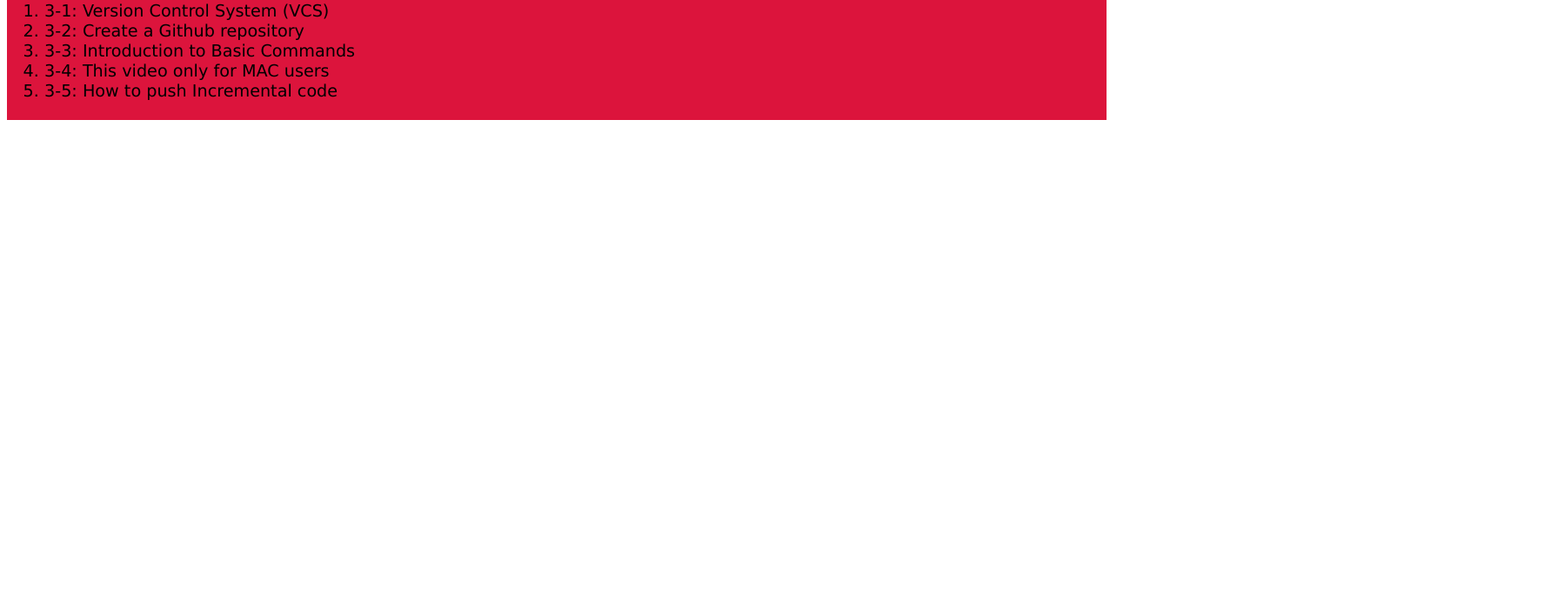
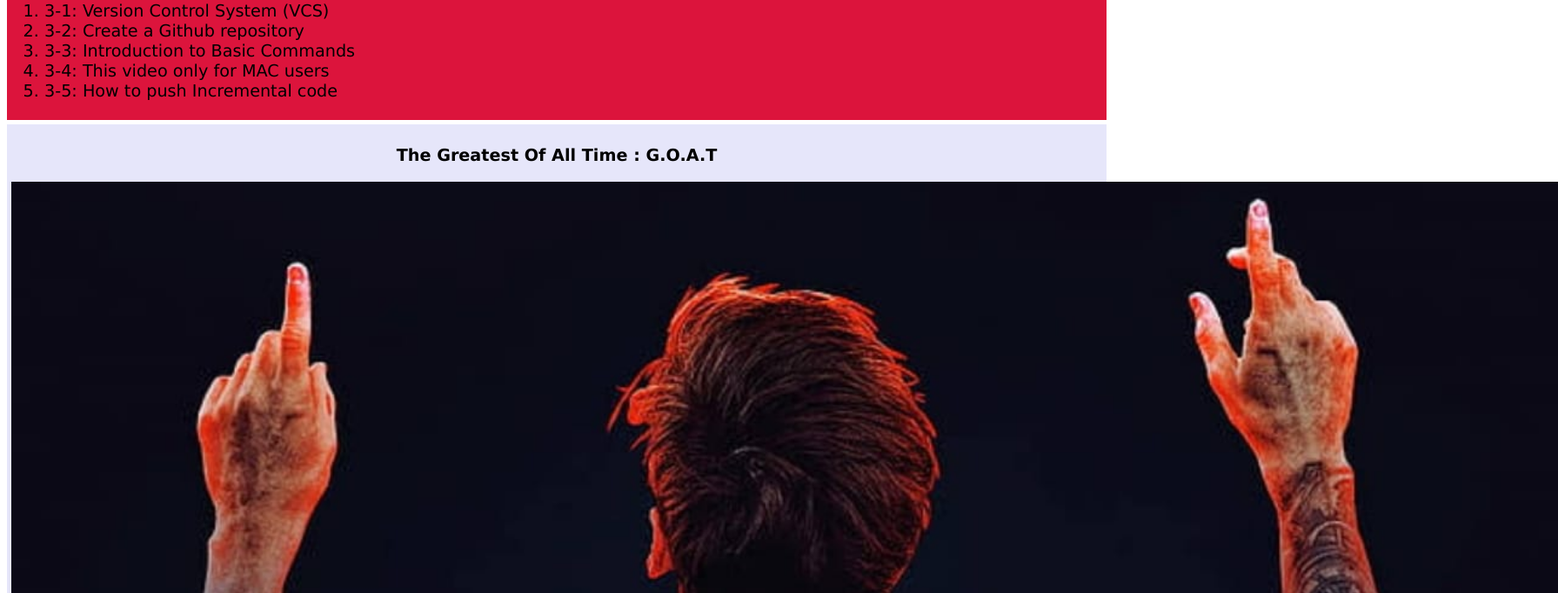
Before and after one commit to limonreza/my-first-web-github-repo, a plain HTML site: page index.html in a window 1280 px wide. Shown: the part 670-1352 px from the top of the page at 87% size, 1791 px wide, since content can reach past the window. Before the commit the page ends 816 px from the top, so only its background shows below. Drawn offline with Linux system fonts and the light colour scheme.

Commit message:
messi the g.o.a.t

```diff
--- a/index.html
+++ b/index.html
@@ -38,5 +38,9 @@
         </ol>
     </div>
 
+    <div id="messi1">
+        <h3 id="messi2">The Greatest Of All Time : G.O.A.T</h3>
+        <img weight="1000px" height="1000px" src="image/messi.jpg" alt="G.O.A.T">
+    </div>
 </body>
 </html>
--- a/style/web.css
+++ b/style/web.css
@@ -27,3 +27,12 @@ div{
 h1{
     text-align: center;
 }
+#messi1{
+    background-color:lavender;
+
+}
+#messi2{
+    text-align: center;
+    font-family: Verdana, Geneva, Tahoma, sans-serif;
+    font-size:larger;
+}
```
Also changed, not shown: image/messi.jpg (added).
